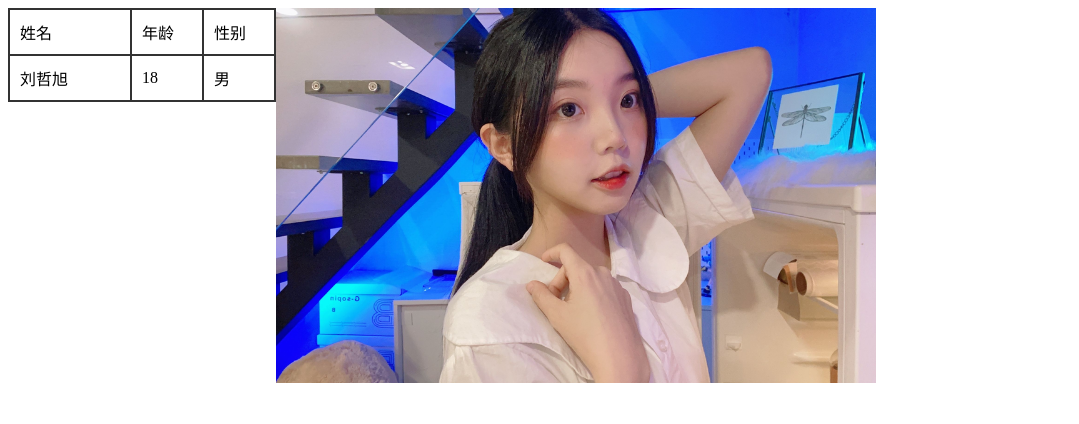
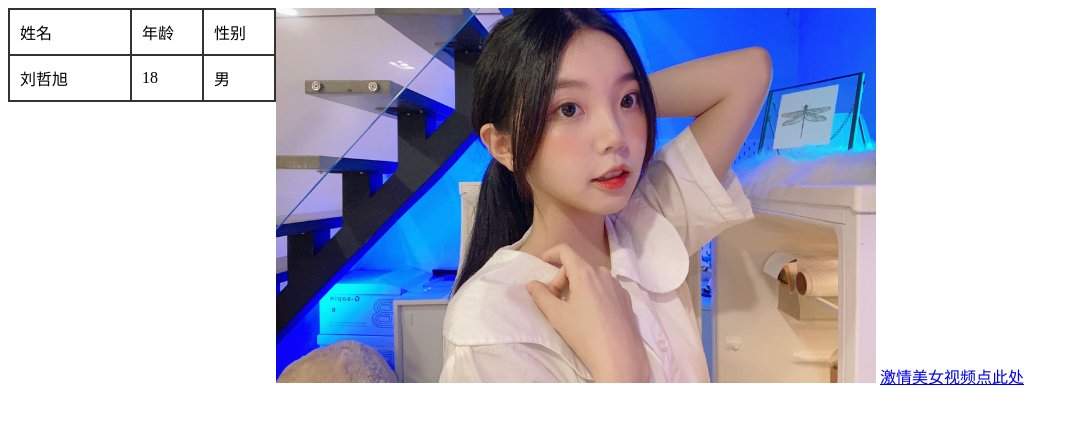
Before and after one commit to Diaode1/Diaode1.github.io, a plain HTML site: page index.html in a window 1280 px wide. Shown: the whole page, without its empty margins (0-1079 px from the left). Drawn offline with Linux system fonts and the light colour scheme.

Commit message:
Update index.html

```diff
--- a/index.html
+++ b/index.html
@@ -42,6 +42,7 @@
             鼠标Y轴:
             <input id=yyy type=text>
         </script>-->
+    <a href="http://www.baidu.com" target="_blank">激情美女视频点此处</a>
     <table border="0" cellspacing="2" cellpadding="10"
         align="left" bgcolor="#333">
         <tr bgcolor="#fff">
```
